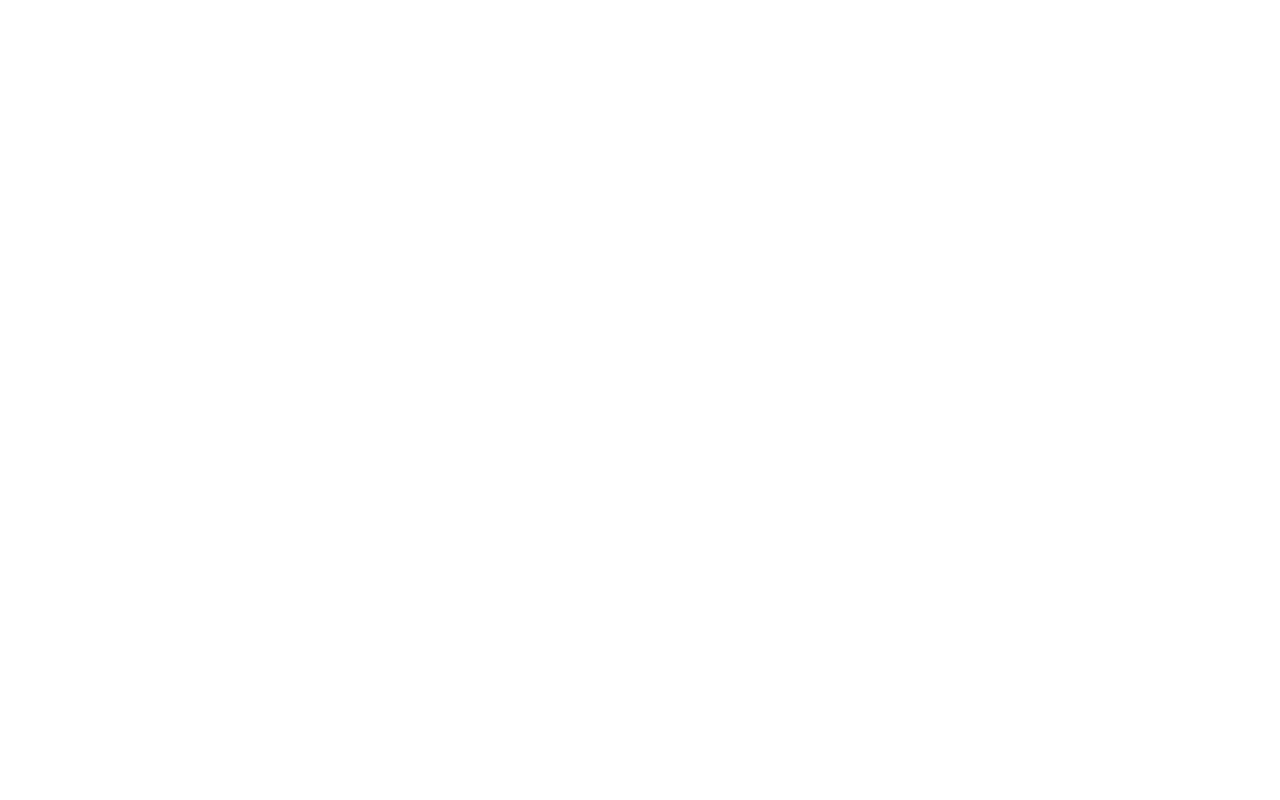
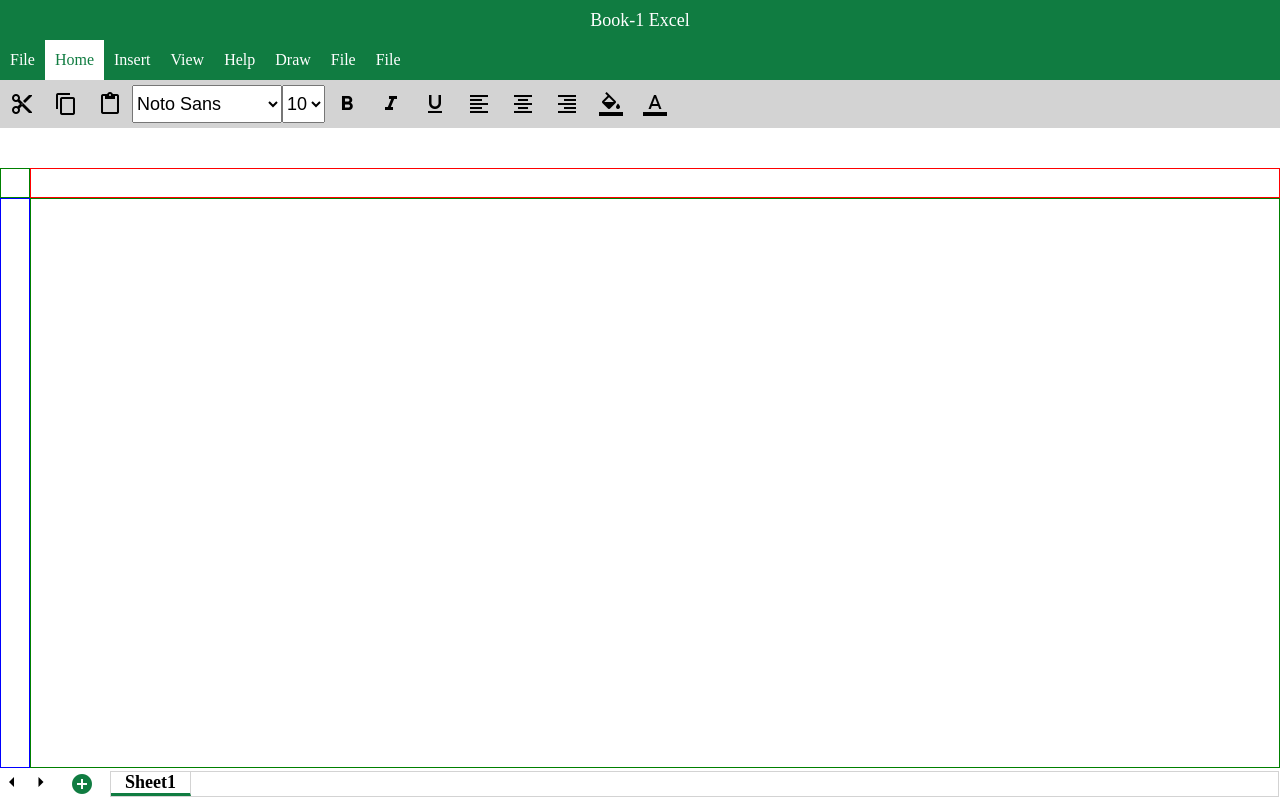
Before and after one commit to vamsivk18/Excel-Clone, a plain HTML site: page index.html in a window 1280 px wide. Drawn offline with Linux system fonts and the light colour scheme.

Commit message:
Create outline and top rows

```diff
--- a/index.html
+++ b/index.html
@@ -4,20 +4,82 @@
     <meta charset="UTF-8">
     <meta http-equiv="X-UA-Compatible" content="IE=edge">
     <meta name="viewport" content="width=device-width, initial-scale=1.0">
+    <link rel="stylesheet" href="style.css">
+    <link href="https://fonts.googleapis.com/icon?family=Material+Icons"
+      rel="stylesheet">
     <title>Excel Sheet</title>
 </head>
 <body>
     <div class="container">
-        <div class="title-bar"></div>
-        <div class="menu-bar"></div>
-        <div class="menu-icon-bar"></div>
+        <div class="title-bar">Book-1 Excel</div>
+        <div class="menu-bar">
+            <div class="menu-file menu-item">File</div>
+            <div class="menu-home menu-item selected">Home</div>
+            <div class="menu-insert menu-item">Insert</div>
+            <div class="menu-view menu-item">View</div>
+            <div class="menu-help menu-item">Help</div>
+            <div class="menu-draw menu-item">Draw</div>
+            <div class="menu-file menu-item">File</div>
+            <div class="menu-file menu-item">File</div>
+        </div>
+        <div class="menu-icon-bar">
+            <div class="material-icons menu-icon icon-cut">content_cut</div>
+            <div class="material-icons menu-icon icon-copy">content_copy</div>
+            <div class="material-icons menu-icon icon-paste">content_paste</div>
+            <select class="selector font-family-selector">
+                <option style="font-family: Noto Sans;" value="Noto Sans">Noto Sans</option>
+                <option style="font-family:Arial" value="Arial">Arial</option>
+                <option style="font-family:Calibri" value="Calibri">Calibri</option>
+                <option style="font-family:Comic Sans MS" value="Comic Sans MS">Comic Sans MS</option>
+                <option style="font-family:Courier New" value="Courier New">Courier New</option>
+                <option style="font-family:Impact" value="Impact">Impact</option>
+                <option style="font-family:Georgia" value="Georgia">Georgia</option>
+                <option style="font-family:Garamond" value="Garamond">Garamond</option>
+                <option style="font-family:Lato" value="Lato">Lato</option>
+                <option style="font-family:Open Sans" value="Open Sans">Open Sans</option>
+                <option style="font-family:Palatino" value="Palatino">Palatino</option>
+                <option style="font-family:Verdana" value="Verdana">Verdana</option>
+            </select>
+            <select class="selector font-size-selector">
+                <option value="10">10</option>
+                <option value="10">12</option>
+                <option value="10">14</option>
+                <option value="10">16</option>
+                <option value="10">18</option>
+                <option value="10">20</option>
+                <option value="10">22</option>
+                <option value="10">24</option>
+                <option value="10">26</option>
+                <option value="10">28</option>
+                <option value="10">30</option>
+                <option value="10">32</option>
+            </select>
+            <div class="material-icons menu-icon icon-bold">format_bold</div>
+            <div class="material-icons menu-icon icon-italic">format_italic</div>
+            <div class="material-icons menu-icon icon-underline">format_underline</div>
+            <div class="material-icons menu-icon icon-align-left">format_align_left</div>
+            <div class="material-icons menu-icon icon-align-center">format_align_center</div>
+            <div class="material-icons menu-icon icon-align-right">format_align_right</div>
+            <div class="material-icons menu-icon icon-color-fill">format_color_fill</div>
+            <div class="material-icons menu-icon icon-color-text">format_color_text</div>
+        </div>
         <div class="formula-bar"></div>
         <div class="data-container">
+            <div class="select-all"></div>
+            <div class="column-name-container"></div>
             <div class="row-name-container"></div>
-            <div class="column-name-container"></div>
             <div class="input-cell-container"></div>
         </div>
-        <div class="sheet-bar"></div>
+        <div class="sheet-bar">
+            <div class="scroller">
+                <div class="material-icons sheet-bar-icon icon-left-scroll">arrow_left</div>
+                <div class="material-icons sheet-bar-icon icon-right-scroll">arrow_right</div>
+            </div>
+            <div class="material-icons icon-add">add_circle</div>
+            <div class="sheet-tab-container">
+                <div class="sheet-tab">Sheet1</div>
+            </div>
+        </div>
     </div>
 </body>
 </html>
--- a/style.css
+++ b/style.css
@@ -0,0 +1,139 @@
+body {
+    margin: 0%;
+    overflow: hidden;
+    font-size: 18px;
+}
+* {
+    box-sizing: border-box;
+}
+.container {
+    height: 100vh;
+}
+.title-bar {
+    height: 5vh;
+    background-color: #107c41;
+    display: flex;
+    flex-direction: row;
+    justify-content: center;
+    align-items: center;
+    color: white;
+}
+.menu-bar {
+    height: 5vh;
+    background-color: #107c41;
+    display: flex;
+}
+
+.menu-item {
+    padding-left: 10px;
+    padding-right: 10px;
+    display: flex;
+    color: white;
+    font-size: 16px;
+    align-items: center;
+}
+
+.menu-item.selected {
+    background-color: white;
+    color:#107c41;
+}
+
+.menu-item:hover{
+    background-color: #0b5728;
+    cursor: pointer;
+}
+.menu-item.selected:hover {
+    cursor: default;
+    background-color: white;
+}
+.menu-icon-bar {
+    height: 6vh;
+    background-color: lightgrey;
+    display: flex;
+    align-items: center;
+}
+.menu-icon {
+    padding-right: 10px;
+    padding-left: 10px;
+}
+.menu-icon:hover {
+    height: 100%;
+    background-color: white;
+    cursor: pointer;
+    display: flex;
+    align-items: center;
+}
+.selector {
+    height: 80%;
+    font-size: 18px;
+}
+.font-family-selector {
+    width: 150px;
+}
+.formula-bar {
+    height: 5vh;
+}
+.data-container {
+    height: 75vh;
+    display: flex;
+    flex-wrap: wrap;
+}
+.select-all {
+    width: 30px;
+    height: 30px;
+    border: 1px solid green;
+}
+.column-name-container {
+    width: calc(100vw - 30px);
+    height: 30px;
+    border: 1px solid red;
+}
+.row-name-container {
+    width: 30px;
+    height: calc(75vh - 30px);
+    border: 1px solid blue;
+}
+.input-cell-container {
+    width: calc(100vw - 30px);
+    height: calc(75vh - 30px);
+    border: 1px solid green;
+}
+.sheet-bar {
+    height: 4vh;
+    display: flex;
+    align-items: center;
+}
+.sheet-bar-icon {
+
+}
+.scroller {
+    width: 70px;
+}
+.icon-add {
+    color: #107c41;
+    width: 40px;
+}
+.sheet-tab {
+    border-bottom: 3px solid #107c41;
+    padding-left: 10px;
+    padding-right: 10px;
+    width: 80px;
+    text-align: center;
+    font-weight: 600;
+    border-right: 1px solid lightgrey;
+}
+.icon-left-scroll:hover,.icon-right-scroll:hover{
+    background-color: lightgrey;
+    cursor: pointer;
+}
+.sheet-tab-container {
+    border: 1px solid lightgrey;
+    width: calc(100vw - 111px)
+}
+.icon-add:hover {
+    cursor: pointer;
+    transform: scale(1.2);
+}
+.sheet-tab:hover{
+    cursor: default;
+}
```
